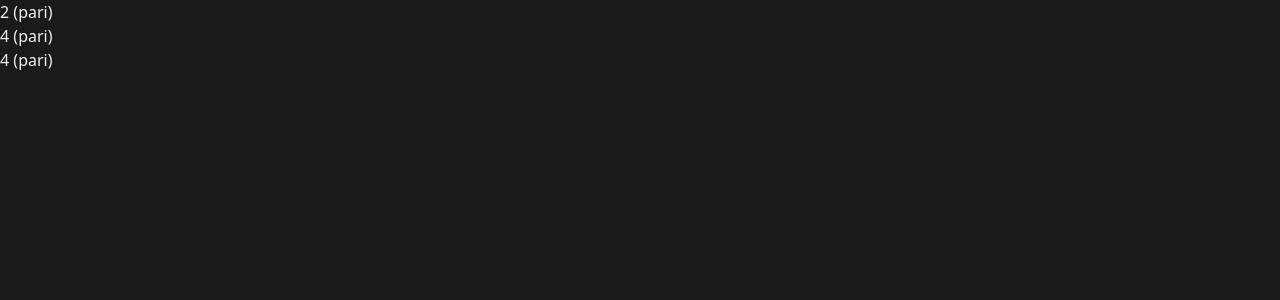
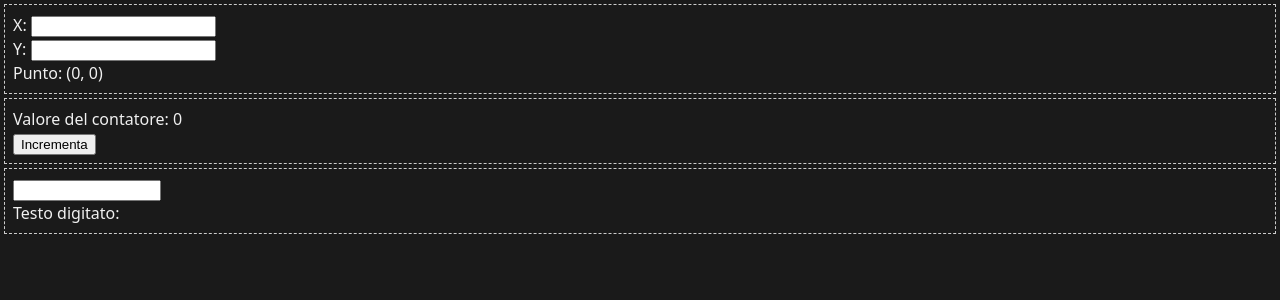
Before and after one commit to gdradi/olivetti-react-2026, a React (Vite) app: page / in a window 1280 px wide. Shown: the top 300 px of the page. Built offline with nearby package versions, Linux system fonts and the light colour scheme.

Commit message:
Lezione 3 - mattina

```diff
--- /dev/null
+++ b/src/counter.tsx
@@ -0,0 +1,41 @@
+import { useState } from "react";
+
+export function Counter() {
+  const [value, setValue] = useState(0);
+
+  return (
+    <div
+      style={{
+        border: "1px dashed #CCCCCC",
+        padding: 8,
+        margin: 4,
+      }}
+    >
+      <div>
+        Valore del contatore: <span>{value}</span>
+      </div>
+      <div>
+        <button
+          onClick={() => {
+            console.log("clicked!");
+            // setValue con valore puntuale:
+            // imposta lo stato a quell'esatto valore
+            setValue(value + 1);
+            setValue(value + 1);
+            // se viene fatto più volte, in entrambe setta lo stesso valore
+            // setValue(1);
+            // setValue(1);
+
+            // setValue con funzione aggiornamento parziale
+            // considera eventuali variazioni già applicate precedentemente
+            setValue((x) => x + 1);
+            setValue((x) => x + 1);
+            // in questo caso lo stato aumenta di 2 a ogni click
+          }}
+        >
+          Incrementa
+        </button>
+      </div>
+    </div>
+  );
+}
--- /dev/null
+++ b/src/input.tsx
@@ -0,0 +1,29 @@
+import { useState } from "react";
+
+export function Input() {
+  const [text, setText] = useState("");
+  return (
+    <div
+      style={{
+        border: "1px dashed #CCCCCC",
+        padding: 8,
+        margin: 4,
+      }}
+    >
+      <input
+        type="text"
+        style={{
+          width: 140,
+        }}
+        onChange={(ev) => {
+          const partialText = ev.target.value;
+          console.log(partialText);
+          setText(partialText);
+        }}
+      />
+      <div>
+        Testo digitato: <span>{text}</span>
+      </div>
+    </div>
+  );
+}
--- a/src/main.tsx
+++ b/src/main.tsx
@@ -1,15 +1,25 @@
 import { StrictMode } from "react";
 import { createRoot } from "react-dom/client";
-import { ListVisualizer } from "./components";
+import { Counter } from "./counter";
 import "./index.css";
+import { Input } from "./input";
+import { Point } from "./point";
 // import "./lezione1";
 // import "./lezione2";
 
-createRoot(document.getElementById("root")!).render(
+// Questo è il nodo del DOM radice, quindi quello all'interno del quale
+// verrà montato (caricato, inizializzato) il componente React radice della nostra applicazione.
+// Il ! serve a dire a TypeScript che siamo sicuri che l'elemento esista nel DOM.
+const rootDomNode = document.getElementById("root")!;
+
+createRoot(rootDomNode).render(
   <StrictMode>
     {/* <App /> */}
     {/* <HelloWorld /> */}
-    <ListVisualizer />
+    <Point />
+    <Counter />
+    <Input />
+    {/* <ListVisualizer /> */}
   </StrictMode>
 );
 
--- /dev/null
+++ b/src/point.tsx
@@ -0,0 +1,56 @@
+import { useState } from "react";
+
+interface Point {
+  readonly x: number;
+  readonly y: number;
+}
+
+export function Point() {
+  const initialPoint: Point = { x: 0, y: 0 };
+  const [point, setPoint] = useState(initialPoint);
+  return (
+    <div
+      style={{
+        border: "1px dashed #CCCCCC",
+        padding: 8,
+        margin: 4,
+      }}
+    >
+      <div>
+        X:{" "}
+        <input
+          type="number"
+          onChange={(ev) => {
+            // NB: se lo stato è di un tipo per riferimento,
+            // non si deve mutare direttamente lo stato precedente
+            // ma va creato un nuovo stato
+            const x = Number(ev.target.value);
+            const newPoint: Point = {
+              x: x,
+              y: point.y,
+            };
+            setPoint(newPoint);
+          }}
+        />
+      </div>
+      <div>
+        Y:{" "}
+        <input
+          type="number"
+          onChange={(ev) => {
+            // Utilizzo lo spread operator per
+            // costruire un nuovo punto che ha gli stessi
+            // valori di point ma con la proprietà y diversa
+            setPoint({
+              ...point,
+              y: Number(ev.target.value),
+            });
+          }}
+        />
+      </div>
+      <div>
+        Punto: ({point.x}, {point.y})
+      </div>
+    </div>
+  );
+}
```
Also changed, not shown: src/tictactoe.tsx (added, +10 -0 lines).
